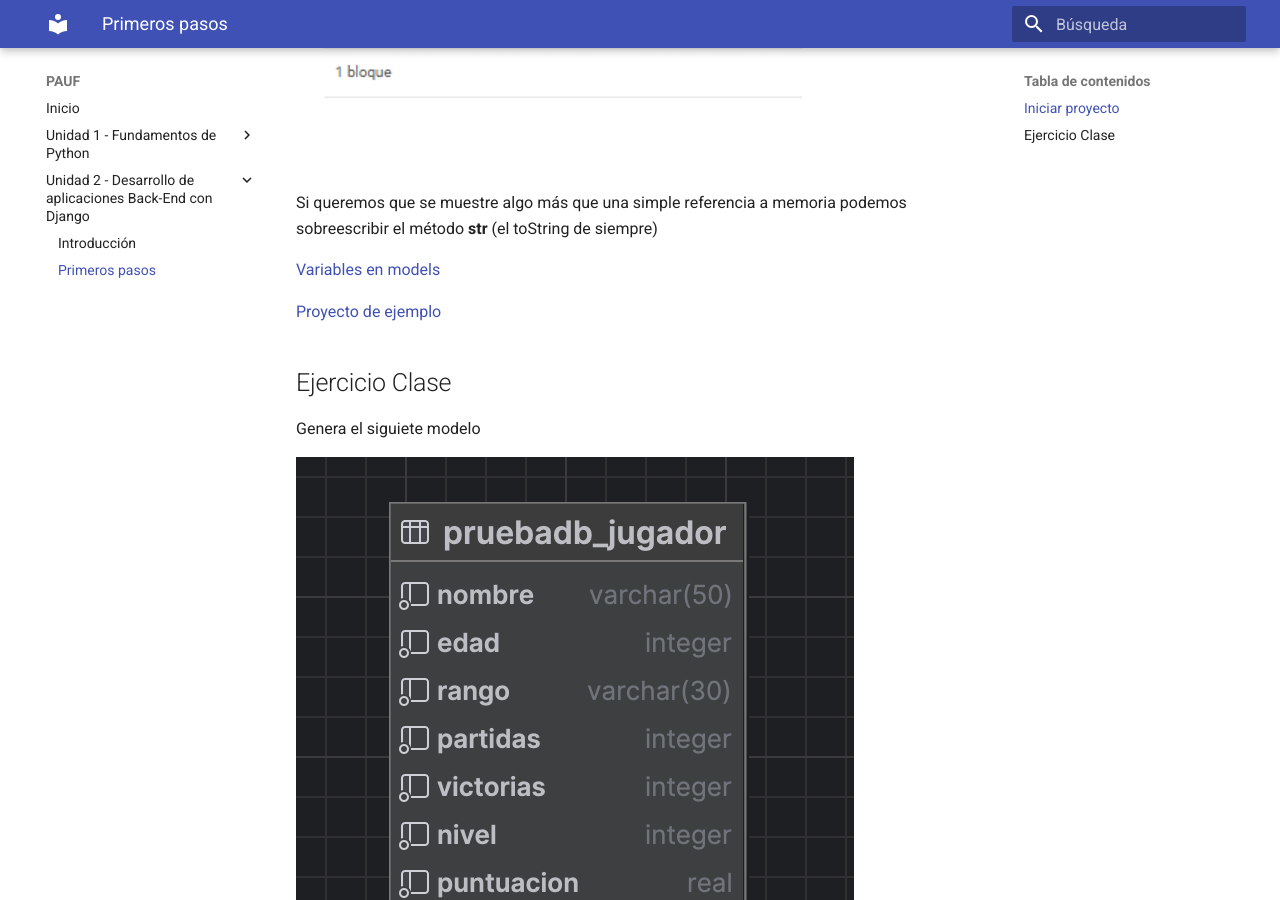
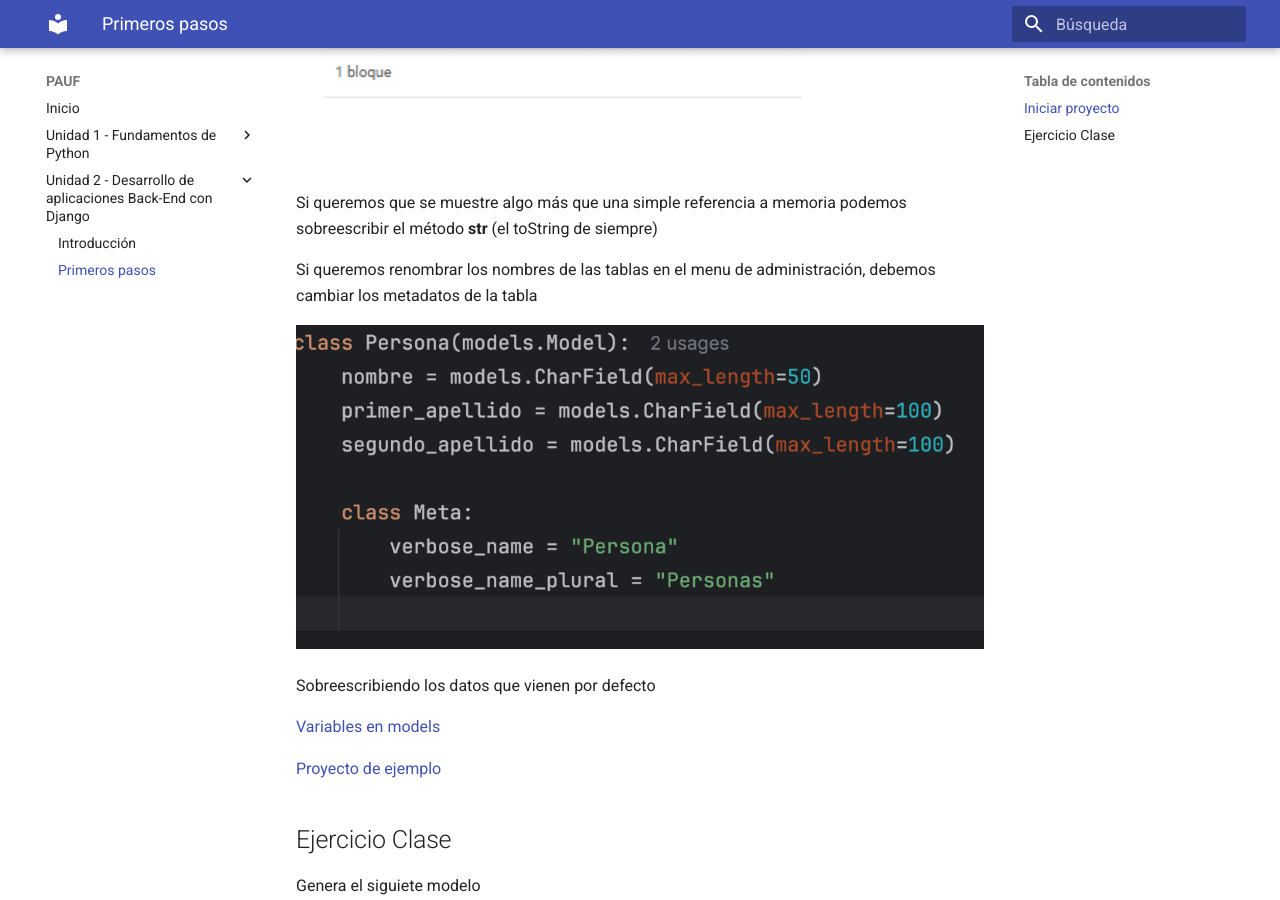
Before and after one commit to alion1992/PAUF-20262027, an MkDocs documentation site: the page built from docs/unidad2/primeros_pasos.md, in a window 1280 px wide and 900 px high, scrolled down 3801 px. Built offline with MkDocs 1.6.1 and Material for MkDocs 9.7.7, drawn with Linux system fonts in a browser that asks for light colours.

Commit message:
subida apuntes cambio de metadatos

```diff
--- a/docs/unidad2/primeros_pasos.md
+++ b/docs/unidad2/primeros_pasos.md
@@ -72,6 +72,12 @@ Podemos rellenar la tabla desde la administración
 
 Si queremos que se muestre algo más que una simple referencia a memoria podemos sobreescribir el método __str__ (el toString de siempre)
 
+Si queremos renombrar los nombres de las tablas en el menu de administración, debemos cambiar los metadatos de la tabla
+
+![alt text](image-22.png)
+
+Sobreescribiendo los datos que vienen por defecto
+
 [Variables en models](https://docs.djangoproject.com/en/5.1/ref/models/fields/)
 
 [Proyecto de ejemplo](https://github.com/alion1992/djangoIntroduccion)
```
Also changed, not shown: docs/unidad2/image-22.png (added), site/search/search_index.json, site/unidad2/image-22.png (added), site/unidad2/primeros_pasos/index.html.
